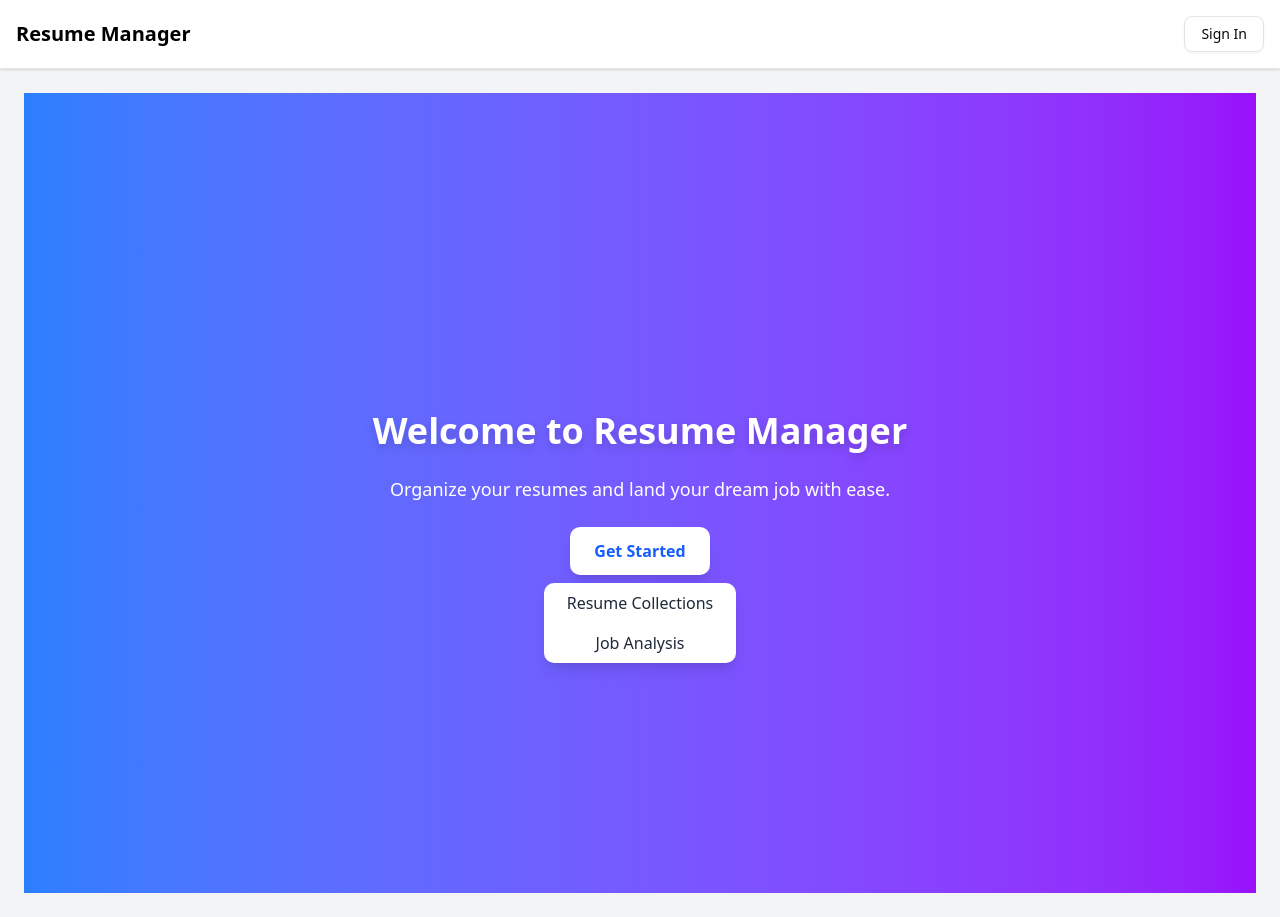
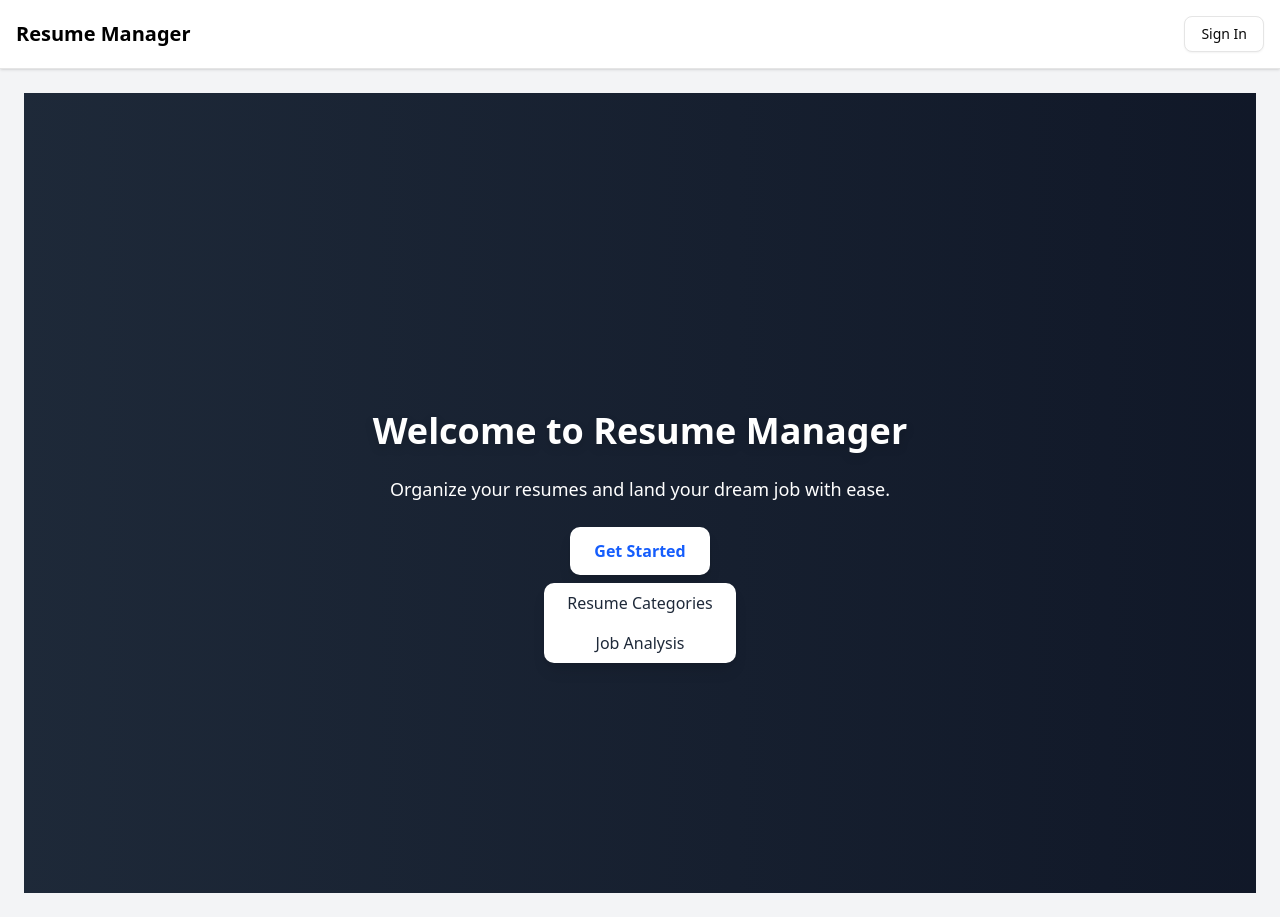
Before and after one commit to itsKia2/resumeVC, a React (Vite) app in the folder client/: page / in a window 1280 px wide. Both pictures are taken after a click on the button "Get Started". Built offline with nearby package versions, Linux system fonts and the light colour scheme; no server answers.

Commit message:
colors and naming conventions

```diff
--- a/client/src/App.tsx
+++ b/client/src/App.tsx
@@ -7,7 +7,7 @@ export default function App() {
   const [showDropdown, setShowDropdown] = useState(false);
 
   return (
-    <main className="flex flex-col items-center justify-center p-6 gap-6 bg-gradient-to-r from-blue-500 to-purple-600 text-white min-h-screen min-w-full overflow-hidden">
+    <main className="flex flex-col items-center justify-center p-6 gap-6 bg-gradient-to-r from-gray-800 to-gray-900 text-white min-h-screen min-w-full overflow-hidden">
       <h1 className="text-4xl font-extrabold drop-shadow-lg">Welcome to Resume Manager</h1>
       <p className="text-lg text-center max-w-lg">
         Organize your resumes and land your dream job with ease.
@@ -31,7 +31,7 @@ export default function App() {
             }}
             className="block w-full px-4 py-2 text-center hover:bg-blue-100 rounded-lg transition"
           >
-            Resume Collections
+            Resume Categories
           </button>
           <button
             onClick={() => {
```
